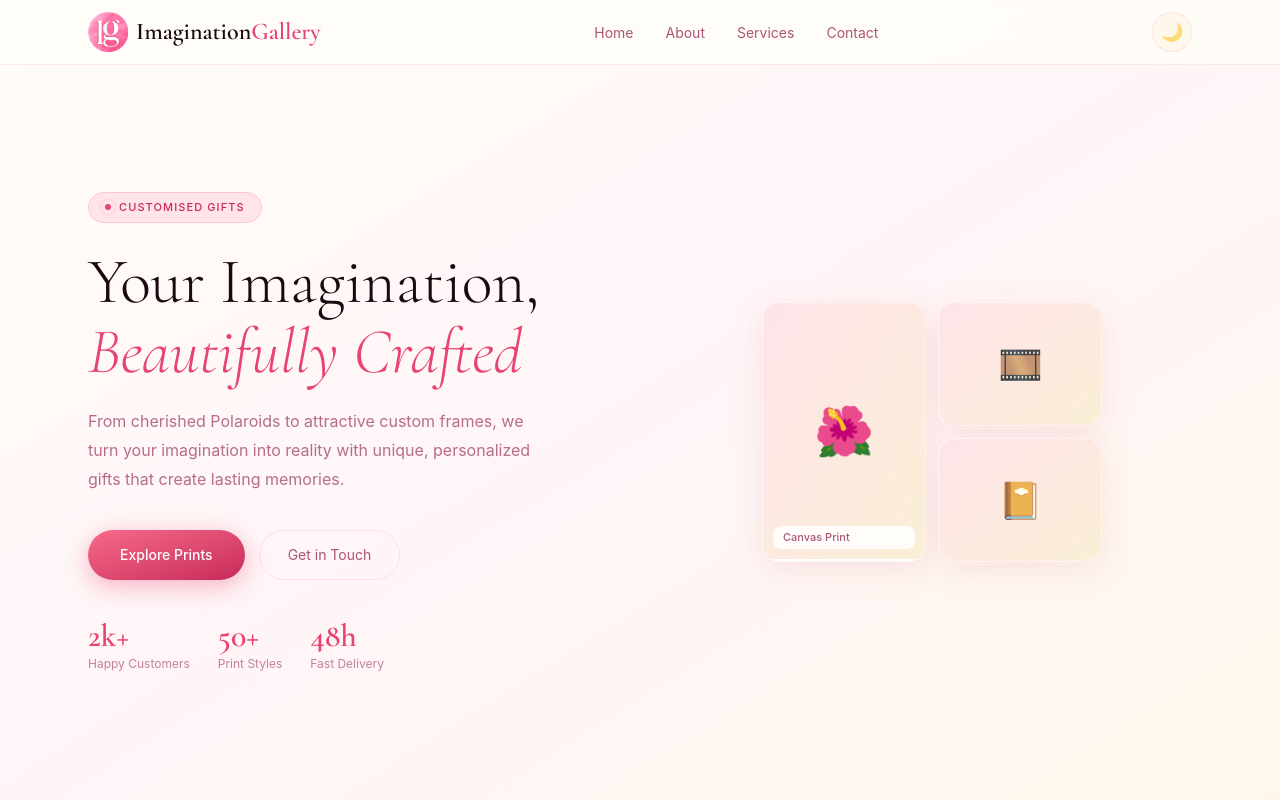
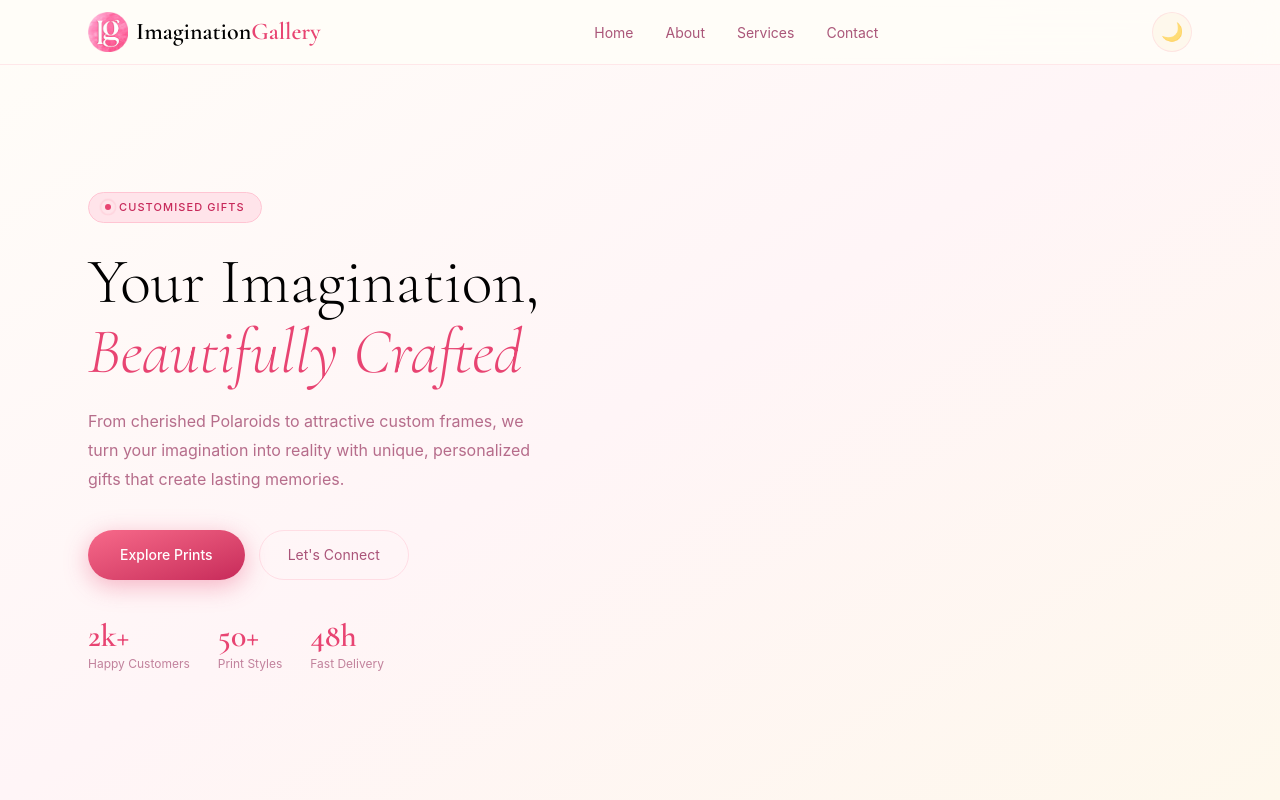
Before and after one commit to G-Prasath/imagination_gallery, a React (Vite) app: page / in a window 1280 px wide. Shown: the top 800 px of the page. Built offline with nearby package versions, Linux system fonts and the light colour scheme.

Commit message:
dark them black set video hero image changed

```diff
--- a/src/components/Hero.jsx
+++ b/src/components/Hero.jsx
@@ -24,7 +24,7 @@ export default function Hero() {
       </div>
 
       <div className="relative z-10 max-w-6xl mx-auto px-6 w-full
-                      grid grid-cols-1 lg:grid-cols-2 gap-16 items-center py-20">
+                      grid grid-cols-1 gap-16 items-center py-20">
 
         {/* ── Left text ── */}
         <div>
@@ -66,7 +66,7 @@ export default function Hero() {
                                transition-all duration-300
                                hover:border-pink-400 hover:text-pink-500
                                hover:bg-pink-50 dark:hover:bg-dark-700">
-              Get in Touch
+              Let's Connect
             </button>
           </div>
 
@@ -81,9 +81,8 @@ export default function Hero() {
         </div>
 
         {/* ── Right photo grid ── */}
-        <div className="hero-anim hero-d2 flex justify-center">
+        {/* <div className="hero-anim hero-d2 flex justify-center">
           <div className="grid grid-cols-2 gap-3 w-full max-w-[340px]">
-            {/* Tall card */}
             <div className="row-span-2 rounded-2xl overflow-hidden
                             bg-white dark:bg-dark-600
                             border border-pink-200/20 dark:border-pink-600/15
@@ -114,7 +113,7 @@ export default function Hero() {
               </div>
             ))}
           </div>
-        </div>
+        </div> */}
       </div>
     </section>
   );
--- a/src/index.css
+++ b/src/index.css
@@ -11,10 +11,10 @@
   --color-cream-50:  #fffdf8;
   --color-cream-100: #fef8ec;
   --color-cream-200: #faefd6;
-  --color-dark-900:  #1a0a10;
-  --color-dark-800:  #231018;
-  --color-dark-700:  #2e1520;
-  --color-dark-600:  #2a1218;
+  --color-dark-900:  #000000;
+  --color-dark-800:  #000000;
+  --color-dark-700:  #000000;
+  --color-dark-600:  #000000;
 }
 
 @keyframes float {
```
Also changed, not shown: 1 other file (tests, documents, lock files or other folders).
